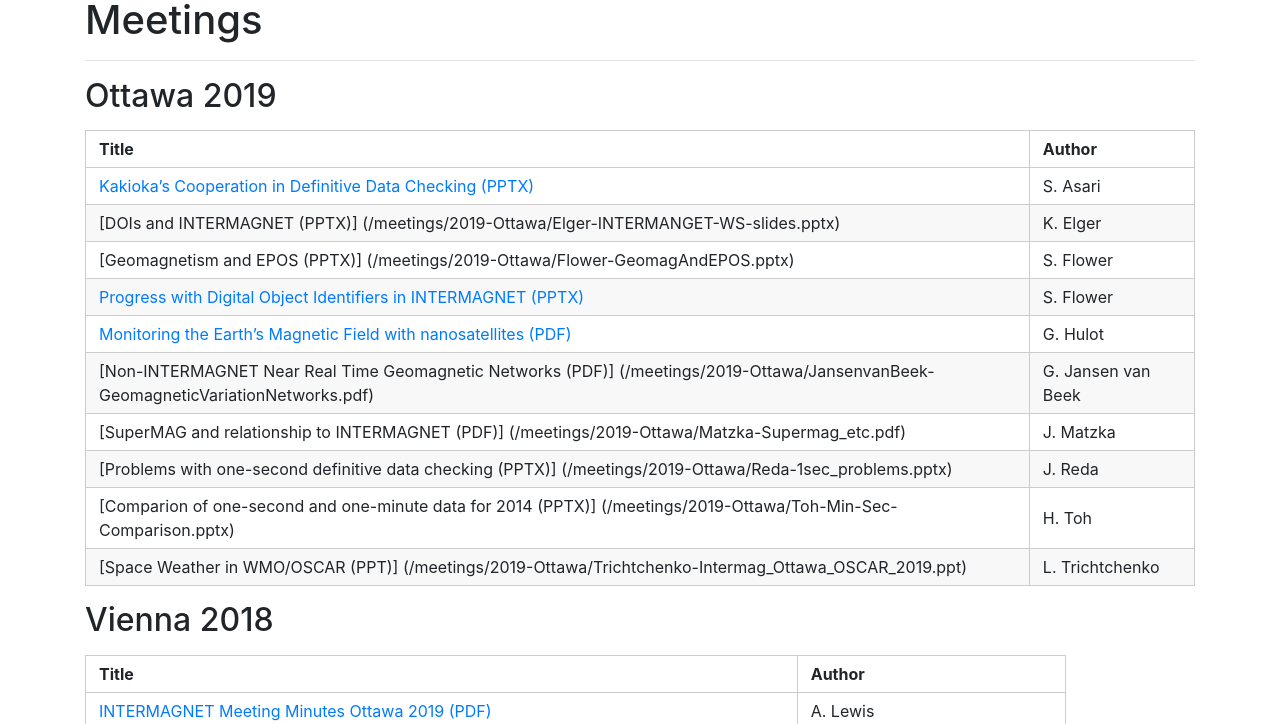
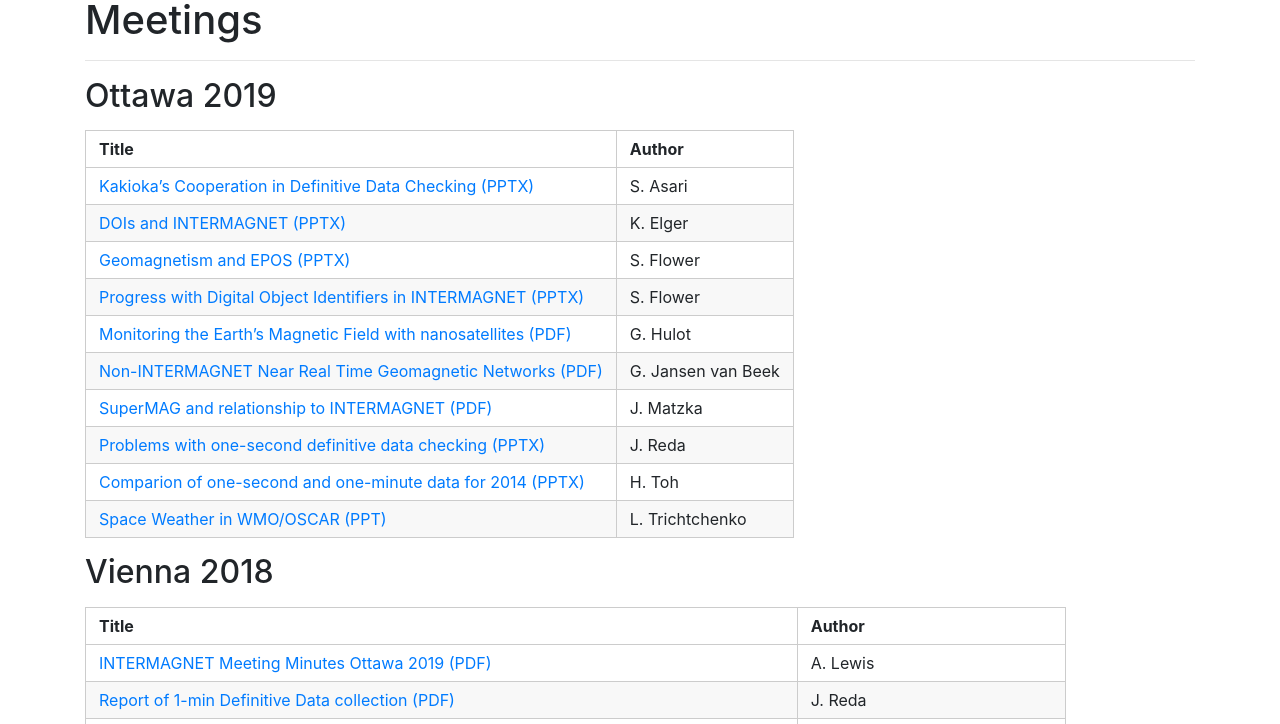
Before and after one commit to INTERMAGNET/intermagnet.github.io, a Jekyll site: the page built from meetings.md, in a window 1280 px wide and 900 px high, cut to the strip 176-900 px from the top of the window. Built offline with Jekyll 4.4.1, drawn with Linux system fonts in a browser that asks for light colours.

Commit message:
fix markdown formatting in Ottawa table

```diff
--- a/meetings.md
+++ b/meetings.md
@@ -7,15 +7,15 @@
 | Title  | Author |
 |--------|--------|
 |[Kakioka's Cooperation in Definitive Data Checking (PPTX)](/meetings/2019-Ottawa/Asari-KakiokaIntermagnet2019.pptx)|S. Asari|
-|[DOIs and INTERMAGNET (PPTX)] (/meetings/2019-Ottawa/Elger-INTERMANGET-WS-slides.pptx)|K. Elger|
-|[Geomagnetism and EPOS (PPTX)] (/meetings/2019-Ottawa/Flower-GeomagAndEPOS.pptx)|S. Flower|
+|[DOIs and INTERMAGNET (PPTX)](/meetings/2019-Ottawa/Elger-INTERMAGNET-WS-slides.pptx)|K. Elger|
+|[Geomagnetism and EPOS (PPTX)](/meetings/2019-Ottawa/Flower-GeomagAndEPOS.pptx)|S. Flower|
 |[Progress with Digital Object Identifiers in INTERMAGNET (PPTX)](/meetings/2019-Ottawa/Flower-INTERMAGNET_DOIs.pptx)|S. Flower|
-|[Monitoring the Earth's Magnetic Field with nanosatellites (PDF)](/meetings/2019-Ottawa/Hulot_et_al_NanoMagSat_Poster_IUGG_2019.pdf) | G. Hulot|
-|[Non-INTERMAGNET Near Real Time Geomagnetic Networks (PDF)] (/meetings/2019-Ottawa/JansenvanBeek-GeomagneticVariationNetworks.pdf)| G. Jansen van Beek|
-|[SuperMAG and relationship to INTERMAGNET (PDF)] (/meetings/2019-Ottawa/Matzka-Supermag_etc.pdf)| J. Matzka |
-|[Problems with one-second definitive data checking (PPTX)] (/meetings/2019-Ottawa/Reda-1sec_problems.pptx)| J. Reda |
-|[Comparion of one-second and one-minute data for 2014 (PPTX)] (/meetings/2019-Ottawa/Toh-Min-Sec-Comparison.pptx)| H. Toh|
-|[Space Weather in WMO/OSCAR (PPT)] (/meetings/2019-Ottawa/Trichtchenko-Intermag_Ottawa_OSCAR_2019.ppt)|L. Trichtchenko|
+|[Monitoring the Earth's Magnetic Field with nanosatellites (PDF)](/meetings/2019-Ottawa/Hulot_et_al_NanoMagSat_Poster_IUGG_2019.pdf) |G. Hulot|
+|[Non-INTERMAGNET Near Real Time Geomagnetic Networks (PDF)](/meetings/2019-Ottawa/JansenvanBeek-GeomagneticVariationNetworks.pdf)|G. Jansen van Beek|
+|[SuperMAG and relationship to INTERMAGNET (PDF)](/meetings/2019-Ottawa/Matzka-Supermag_etc.pdf)|J. Matzka |
+|[Problems with one-second definitive data checking (PPTX)](/meetings/2019-Ottawa/Reda-1sec_problems.pptx)| J. Reda |
+|[Comparion of one-second and one-minute data for 2014 (PPTX)](/meetings/2019-Ottawa/Toh-Min-Sec-Comparison.pptx)| H. Toh|
+|[Space Weather in WMO/OSCAR (PPT)](/meetings/2019-Ottawa/Trichtchenko-Intermag_Ottawa_OSCAR_2019.ppt)|L. Trichtchenko|
 
 ## Vienna 2018
 
```
